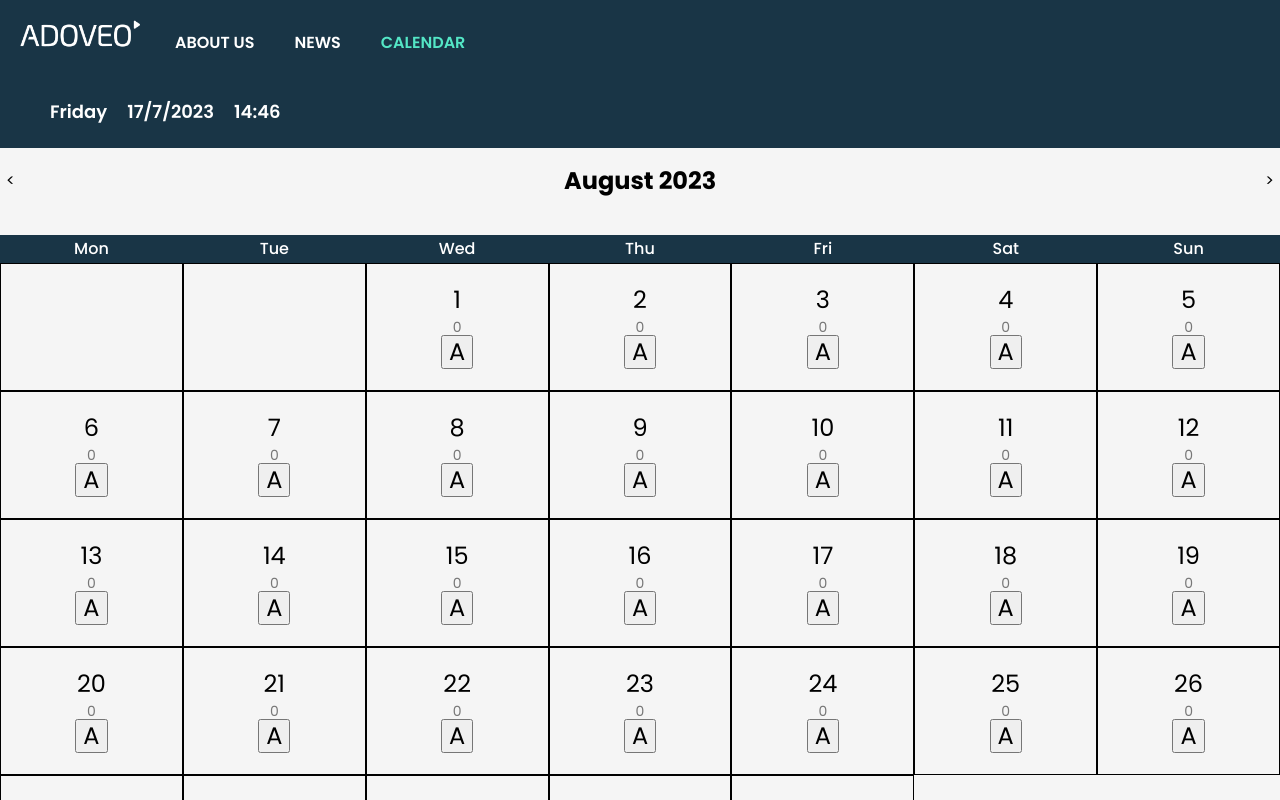
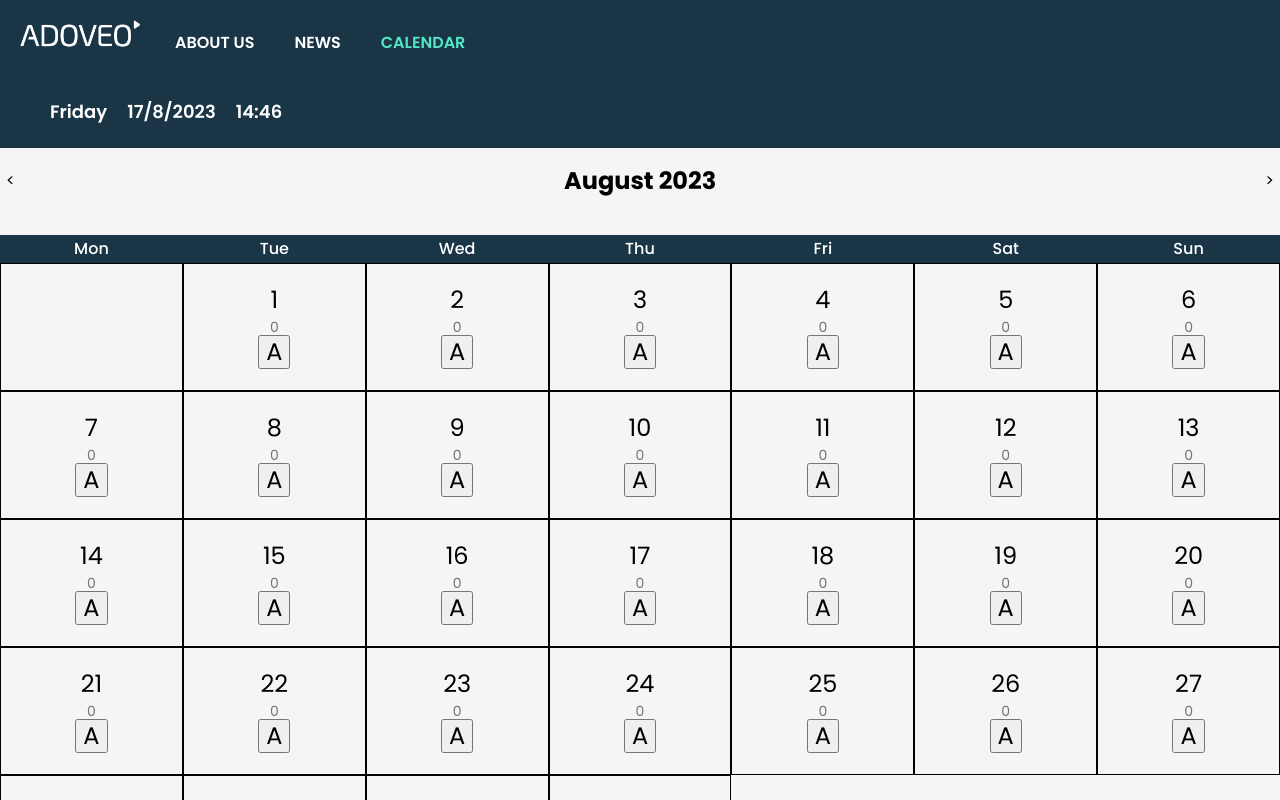
Before and after one commit to JamJarLid/devops-project, a React (Vite) app: page /calendar in a window 1280 px wide. Shown: the top 800 px of the page. Built offline with nearby package versions, Linux system fonts and the light colour scheme.

Commit message:
fixed calendar days

```diff
--- a/src/calendar/Calendar.jsx
+++ b/src/calendar/Calendar.jsx
@@ -77,7 +77,7 @@ const Calendar = () => {
   const currentYear = date.getFullYear();
 
   const daysInMonth = new Date(currentYear, date.getMonth() + 1, 0).getDate();
-  const firstDayOfMonth = new Date(currentYear, date.getMonth(), 1).getDay();
+  const firstDayOfMonth = new Date(currentYear, date.getMonth(), 0).getDay();
 
   const days = [];
   for (let i = 0; i < firstDayOfMonth; i++) {
@@ -104,7 +104,7 @@ const Calendar = () => {
       <div className="calendar-todo">
         <h2 className="calendar-day">{weekDays[new Date().getDay()]}</h2>
         <h2 className="calendar-date">
-          {new Date().getDate()}/{new Date().getMonth()}/
+          {new Date().getDate()}/{new Date().getMonth() + 1}/
           {new Date().getFullYear()}
         </h2>
         <h2 className="calendar-time">
--- a/src/calendar/calendar.css
+++ b/src/calendar/calendar.css
@@ -22,7 +22,6 @@
 }
 
 .calendar-todo h2 {
-  font-family: 'Poppins';
   font-style: normal;
   font-weight: 600;
   font-size: 18px;
```
